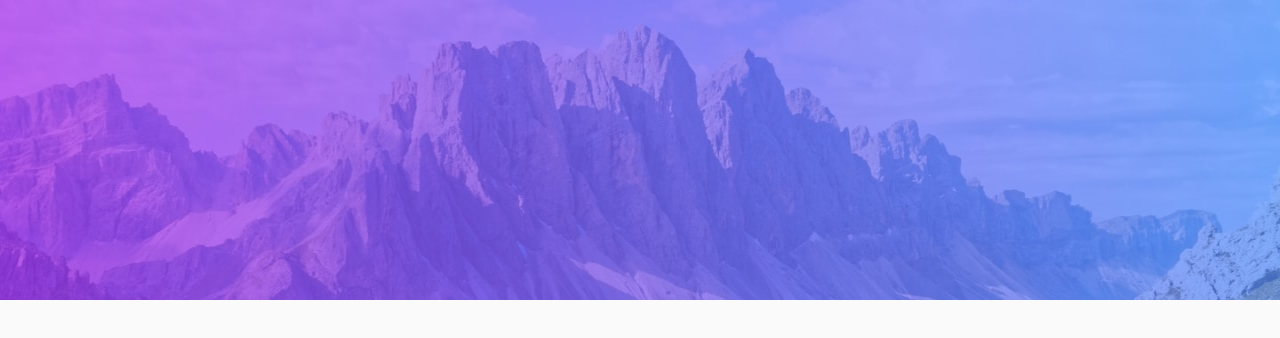
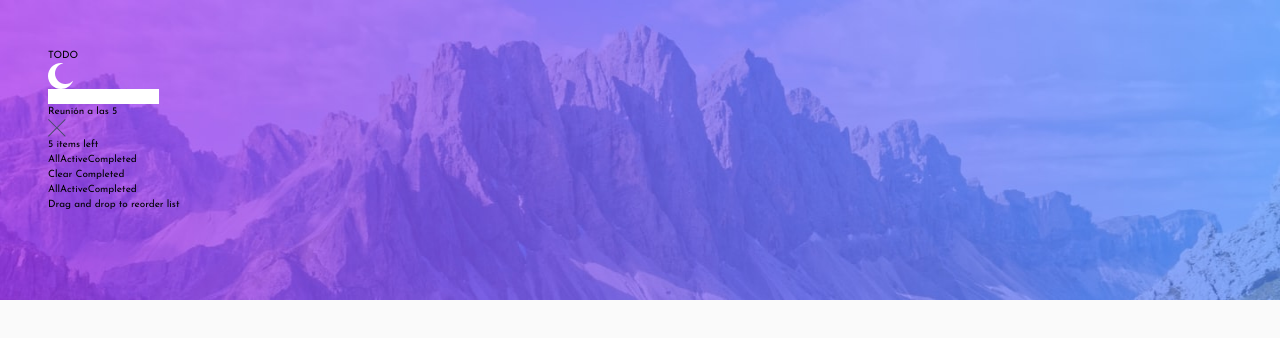
Before and after one commit to jazzielp/todo-app, a React (Vite) app: page / in a window 1280 px wide. Shown: the top 338 px of the page. Built offline with nearby package versions, Linux system fonts and the light colour scheme.

Commit message:
💄 Init with css

```diff
--- a/index.html
+++ b/index.html
@@ -1,9 +1,15 @@
-<!doctype html>
+<!DOCTYPE html>
 <html lang="en" data-theme="Light">
   <head>
     <meta charset="UTF-8" />
-    <link rel="shortcut icon" href="favicon-32x32.png" type="image/x-icon">
+    <link rel="shortcut icon" href="favicon-32x32.png" type="image/x-icon" />
     <meta name="viewport" content="width=device-width, initial-scale=1.0" />
+    <link rel="preconnect" href="https://fonts.googleapis.com" />
+    <link rel="preconnect" href="https://fonts.gstatic.com" crossorigin />
+    <link
+      href="https://fonts.googleapis.com/css2?family=Josefin+Sans:ital,wght@0,100..700;1,100..700&family=Space+Grotesk:wght@300..700&display=swap"
+      rel="stylesheet"
+    />
     <title>TODO APP</title>
   </head>
   <body>
--- a/src/design/Design.jsx
+++ b/src/design/Design.jsx
@@ -1,4 +1,6 @@
 import React from 'react'
+import { Moon } from '../components/icons/Moon'
+import { Cross } from '../components/icons/Cross'
 
 export function Design () {
   return (
--- a/src/index.css
+++ b/src/index.css
@@ -29,9 +29,18 @@
 
 }
 
+html {
+  font-size: 62.5%;
+  font-family: "Josefin Sans", sans-serif ;
+}
+
 
 body {
   background: var(--bg-img) top/100% 200px no-repeat, var(--bg-color);
+}
+
+.app {
+  margin: 48px;
 }
 
 @media screen and (min-width: 768px) {
--- a/src/main.tsx
+++ b/src/main.tsx
@@ -1,11 +1,12 @@
 import ReactDOM from 'react-dom/client'
 import App from './App.tsx'
 import './index.css'
+import { Design } from './design/Design.jsx'
 
 const root = document.getElementById('root')
 
 if (root != null) {
   ReactDOM.createRoot(root).render(
-    <App />
+    <Design />
   )
 }
```
